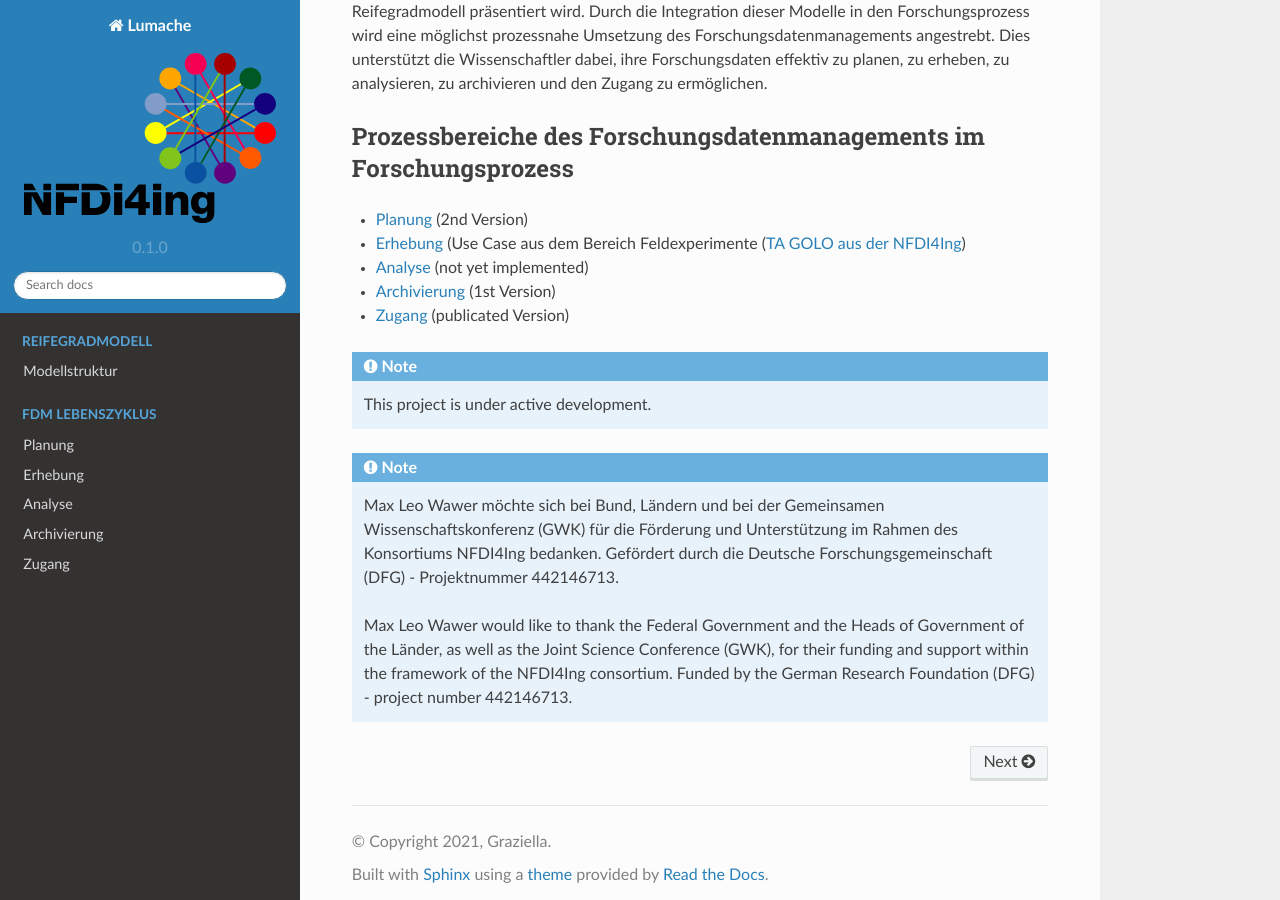
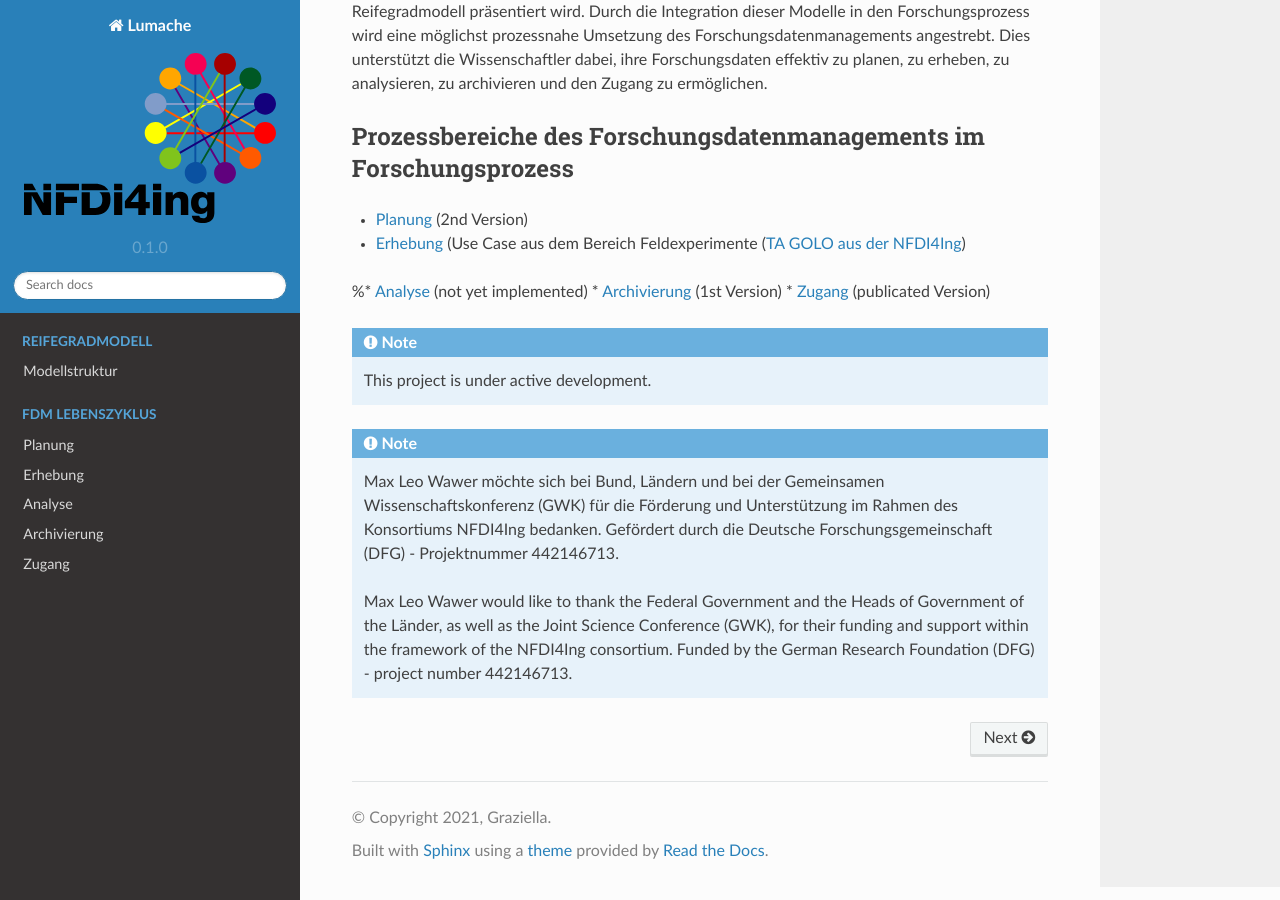
Before and after one commit to LUHMW/MaturityModelsNFDI4Ing, a Sphinx documentation site: the page built from docs/source/index.rst, in a window 1280 px wide and 900 px high, scrolled down 954 px. Built offline with Sphinx 7.4.7 and the Read the Docs theme 2.0.0, drawn with Linux system fonts in a browser that asks for light colours.

```diff
--- a/docs/source/index.rst
+++ b/docs/source/index.rst
@@ -23,7 +23,7 @@ Prozessbereiche des Forschungsdatenmanagements im Forschungsprozess
 --------
 * :ref:`Planung` (2nd Version)
 * :ref:`Erhebung` (Use Case aus dem Bereich Feldexperimente (`TA GOLO aus der NFDI4Ing <https://nfdi4ing.de/archetypes/golo/>`_)
-* :ref:`Analyse` (not yet implemented)
+%* :ref:`Analyse` (not yet implemented)
 * :ref:`Archivierung` (1st Version)
 * :ref:`Zugang` (publicated Version)
 
```
